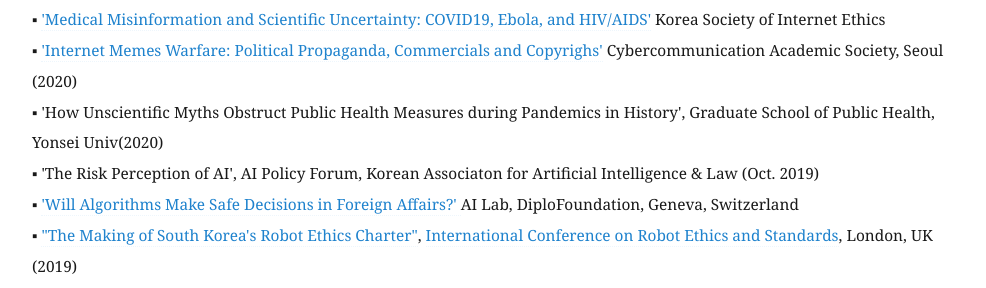
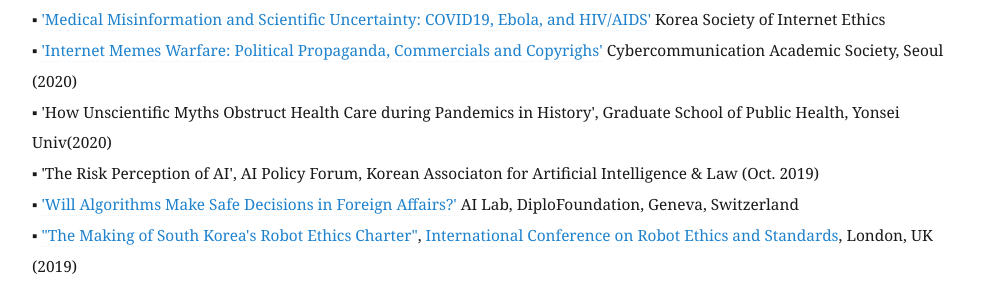
Before and after one commit to eunchangchoi/eunchangchoi.github.io, a Jekyll site: the page built from index.md, in a window 1280 px wide and 900 px high, scrolled down 2607 px. Shown: the part 158-446 px from the top of the window, without its empty margins (68-1054 px from the left). Built offline with Jekyll 4.4.1, drawn with Linux system fonts in a browser that asks for light colours.

Commit message:
Update index.md

```diff
--- a/index.md
+++ b/index.md
@@ -50,7 +50,7 @@
 ▪  'Business Ethics for Ethical AI: The Function of AI Ethics Board' The Korea Academy of Business Ethics Conference (Aug.2020) <br>
 ▪  <a href="https://youtu.be/UE72pdH8kBU">'Medical Misinformation and Scientific Uncertainty: COVID19, Ebola, and HIV/AIDS'</a> Korea Society of Internet Ethics<br>
 ▪  <a href="https://www.slideshare.net/EunChangChoi/internet-meme-warfare-political-propaganda-commercial-ads-copyright-lawsuits"> 'Internet Memes Warfare: Political Propaganda, Commercials and Copyrighs'</a> Cybercommunication Academic Society, Seoul (2020)<br>
-▪  'How Unscientific Myths Obstruct Public Health Measures during Pandemics in History', Graduate School of Public Health, Yonsei Univ(2020)<br>
+▪  'How Unscientific Myths Obstruct Health Care during Pandemics in History', Graduate School of Public Health, Yonsei Univ(2020)<br>
 ▪  'The Risk Perception of AI', AI Policy Forum, Korean Associaton for Artificial Intelligence & Law (Oct. 2019) <br>
 ▪  <a href="https://www.diplomacy.edu/blog/will-algorithms-make-safe-decisions-foreign-affairs">'Will Algorithms Make Safe Decisions in Foreign Affairs?' </a> AI Lab, DiploFoundation, Geneva, Switzerland <br>
 ▪   <a href="https://clawar.org/wp-content/uploads/2019/11/ICRES2019_p64_paper_4.pdf">"The Making of South Korea's Robot Ethics Charter"</a>, <a href="https://www.icres2019.org/"> International Conference on Robot Ethics and Standards</a>, London, UK (2019)<br>
```
